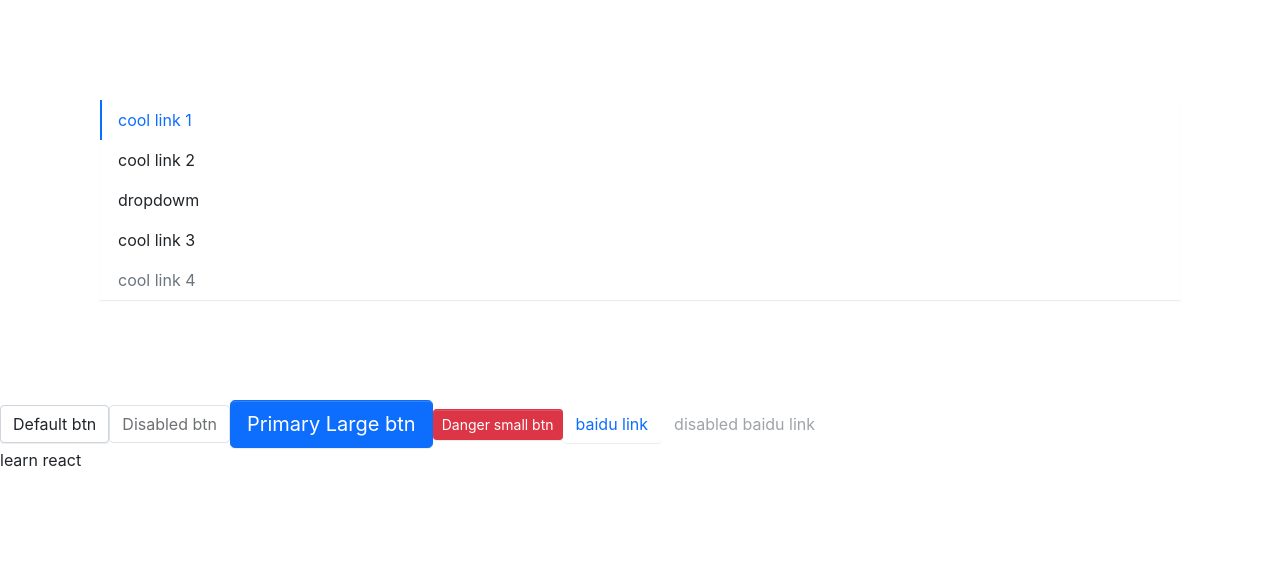
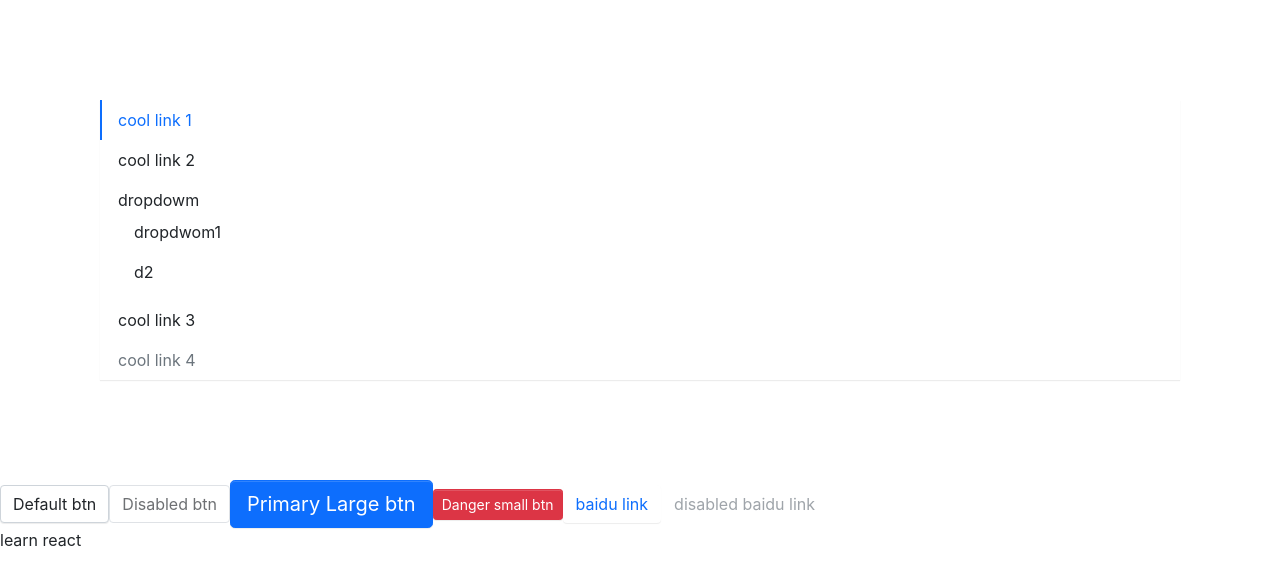
Before and after one commit to okkjoo/my-antd, a React (Create React App) app: page / in a window 1280 px wide. Shown: the top 586 px of the page. Built offline with nearby package versions, Linux system fonts and the light colour scheme.

Commit message:
[feat]: subMenu默认展开

```diff
--- a/src/App.tsx
+++ b/src/App.tsx
@@ -11,9 +11,10 @@ function App() {
     <div className='App'>
       <header className='App-header'>
         <Menu
-          defaultIndex={0}
+          defaultIndex='0'
           onSelect={(index) => alert(index)}
           mode='vertical'
+          defaultOpenSubMenus={['2']}
         >
           <MenuItem>cool link 1</MenuItem>
           <MenuItem>cool link 2</MenuItem>
--- a/src/components/Menu/menu.tsx
+++ b/src/components/Menu/menu.tsx
@@ -3,26 +3,35 @@ import classNames from 'classnames'
 import { MenuItemProps } from './menuItem'
 
 type MenuMode = 'horizontal' | 'vertical'
-type SelectCallback = (selectIndex: number) => void
+type SelectCallback = (selectIndex: string) => void
 
 export interface MenuProps {
-  defaultIndex?: number
+  defaultIndex?: string
   className?: string
   mode?: MenuMode
   style?: React.CSSProperties
   onSelect?: SelectCallback
+  defaultOpenSubMenus?: string[]
 }
 
 interface IMenuContext {
-  index: number
+  index: string
   onSelect?: SelectCallback
   mode?: MenuMode
+  defaultOpenSubMenus?: string[]
 }
-export const MenuContext = createContext<IMenuContext>({ index: 0 })
+export const MenuContext = createContext<IMenuContext>({ index: '0' })
 
 const Menu: React.FC<MenuProps> = (props) => {
-  const { defaultIndex, className, mode, style, children, onSelect } =
-    props
+  const {
+    defaultIndex,
+    className,
+    mode,
+    style,
+    children,
+    onSelect,
+    defaultOpenSubMenus,
+  } = props
   const [currentActive, setActive] = useState(defaultIndex)
 
   const classes = classNames('zhou-menu', className, {
@@ -30,14 +39,15 @@ const Menu: React.FC<MenuProps> = (props) => {
     'menu-horizontal': mode !== 'vertical',
   })
 
-  const handleClick = (index: number) => {
+  const handleClick = (index: string) => {
     setActive(index)
     if (onSelect) onSelect(index)
   }
   const passedContext: IMenuContext = {
-    index: currentActive ? currentActive : 0,
+    index: currentActive ? currentActive : '0',
     onSelect: handleClick,
-    mode: mode,
+    mode,
+    defaultOpenSubMenus,
   }
 
   const renderChildren = () => {
@@ -46,7 +56,9 @@ const Menu: React.FC<MenuProps> = (props) => {
         child as React.FunctionComponentElement<MenuItemProps>
       const { displayName } = childElement.type
       if (displayName === 'MenuItem' || 'SubMenu') {
-        return React.cloneElement(childElement, { index })
+        return React.cloneElement(childElement, {
+          index: index.toString(),
+        })
       } else {
         console.error(
           'Warning:Menu has a child which is not a MenuItem coomponent',
@@ -64,8 +76,9 @@ const Menu: React.FC<MenuProps> = (props) => {
 }
 
 Menu.defaultProps = {
-  defaultIndex: 0,
+  defaultIndex: '0',
   mode: 'horizontal',
+  defaultOpenSubMenus: [],
 }
 
 export default Menu
--- a/src/components/Menu/menuItem.tsx
+++ b/src/components/Menu/menuItem.tsx
@@ -2,7 +2,7 @@ import React, { useContext } from 'react'
 import classNames from 'classnames'
 import { MenuContext } from './menu'
 export interface MenuItemProps {
-  index?: number
+  index?: string
   disabled?: boolean
   className?: string
   style?: React.CSSProperties
@@ -16,7 +16,7 @@ const MenuItem: React.FC<MenuItemProps> = (props) => {
     'is-active': context.index === index,
   })
   const handleClick = () => {
-    if (context.onSelect && !disabled && typeof index === 'number') {
+    if (context.onSelect && !disabled && typeof index === 'string') {
       context.onSelect(index)
     }
   }
--- a/src/components/Menu/subMenu.tsx
+++ b/src/components/Menu/subMenu.tsx
@@ -7,7 +7,7 @@ import classNames from 'classnames'
 import { MenuContext } from './menu'
 import { MenuItemProps } from './menuItem'
 export interface SubMenuProps {
-  index?: number
+  index?: string
   title: string
   className?: string
 }
@@ -15,8 +15,13 @@ export interface SubMenuProps {
 const SubMenu: React.FC<SubMenuProps> = (props) => {
   const { index, title, className, children } = props
 
-  const [menuOpen, setOpen] = useState(false)
   const context = useContext(MenuContext)
+  const openedSubMenus = context.defaultOpenSubMenus as Array<string>
+  const isOpened =
+    index && context.mode === 'vertical'
+      ? openedSubMenus.includes(index)
+      : false
+  const [menuOpen, setOpen] = useState(isOpened)
 
   const classes = classNames('menu-item submenu-item', className, {
     'is-active': context.index === index,
@@ -60,7 +65,9 @@ const SubMenu: React.FC<SubMenuProps> = (props) => {
         const childElement =
           child as FunctionComponentElement<MenuItemProps>
         if (childElement.type.displayName === 'MenuItem') {
-          return childElement
+          return React.cloneElement(childElement, {
+            index: `${index}-${i}`,
+          })
         } else {
           console.error(
             'Warning:SubMenu has a child which is not a MenuItem component',
```
